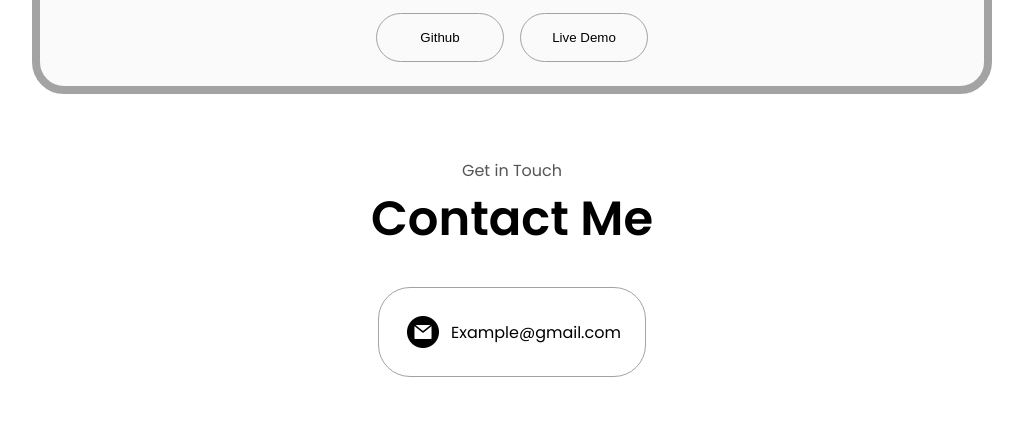
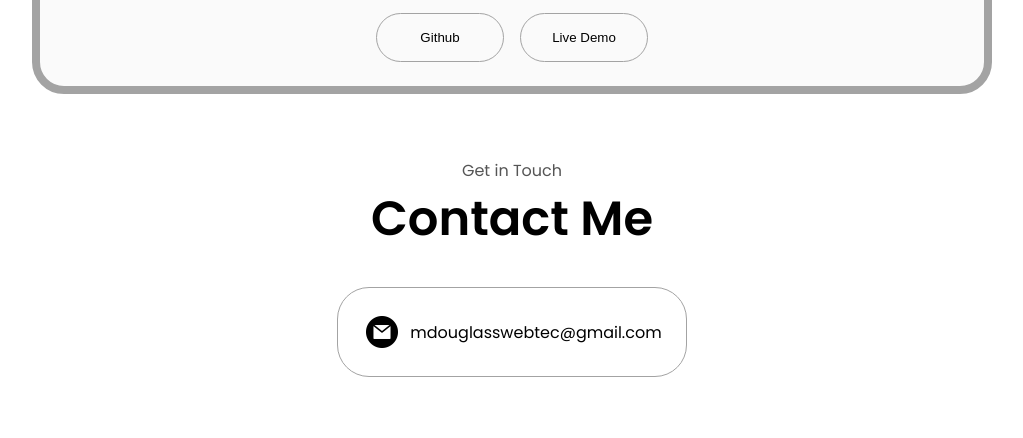
Before and after one commit to mdouglasswebtec-ship-it/html-css-js-portfolio-tutorial, a plain HTML site: page Index.html in a window 1280 px wide. Shown: the part 3203-3641 px from the top of the page, without its empty margins (128-1151 px from the left). Drawn offline with Linux system fonts and the light colour scheme; files whose address does not match are found by name.

Commit message:
finished tutorial

```diff
--- a/Index.html
+++ b/Index.html
@@ -341,7 +341,7 @@
         class="icon-contact-icon email-icon"
         />
 
-        <p><a href="mailito-examplemail@gmail.com">Example@gmail.com</a></p>
+        <p><a href="mailito-examplemail@gmail.com">mdouglasswebtec@gmail.com</a></p>
     </div>
 </div>
 <div class="contact-info-upper-container">
```
